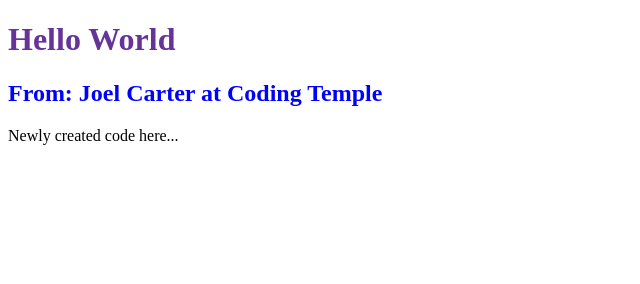
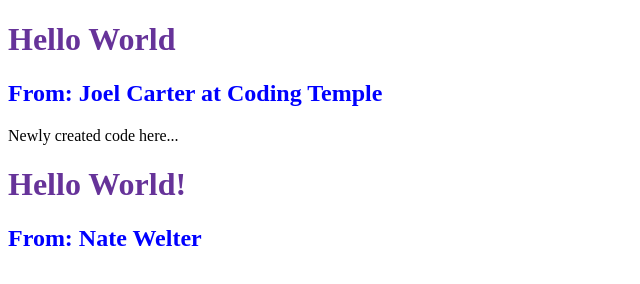
Before and after one commit to CodingTemple/githubtest-july2020, a plain HTML site: page index.html in a window 1280 px wide. Shown: the whole page, without its empty margins (0-640 px from the left). Drawn offline with Linux system fonts and the light colour scheme.

Commit message:
New code added from Nate

```diff
--- a/index.html
+++ b/index.html
@@ -12,5 +12,9 @@
 
     <!--This was added from my personal Fork-->
     <p>Newly created code here...</p>
+
+    <!--Nate's changes to the site-->
+    <h1>Hello World!</h1>
+    <h2>From: Nate Welter</h2>
 </body>
 </html>
```
